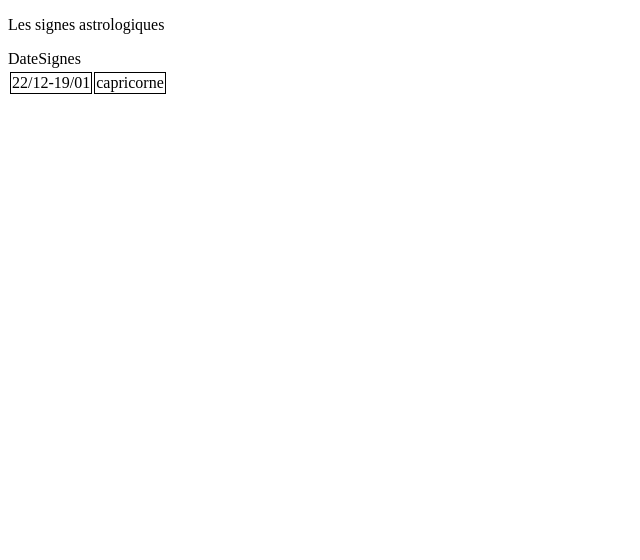
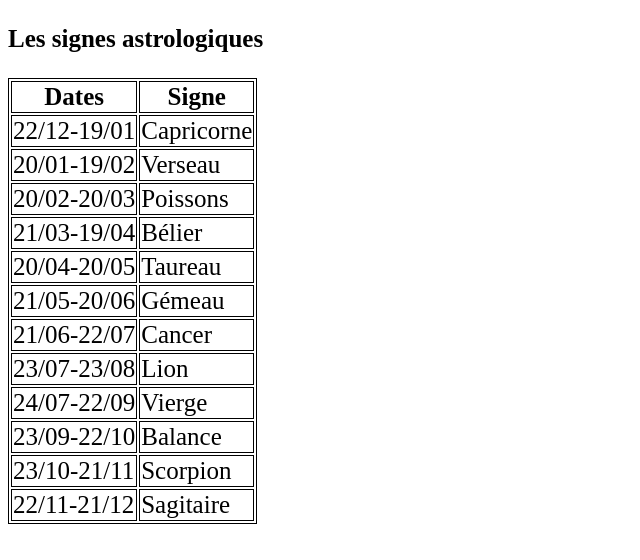
Before and after one commit to EmyDvger/html-exo4, a plain HTML site: page index.html in a window 1280 px wide. Shown: the whole page, without its empty margins (0-640 px from the left). Drawn offline with Linux system fonts and the light colour scheme.

Commit message:
tableau et contour de l exo 4

```diff
--- a/index.html
+++ b/index.html
@@ -2,15 +2,69 @@
 <html lang="fr" dir="ltr">
   <head>
     <meta charset="utf-8"/>
-    <title>Exercice 4 </title>
+    <title>Exercice 4</title>
+    <style>
+      .text{
+        text-align:center;
+        font-weight:bold;
+        border:1px solid black;
+        }
+      .borduredatesigne{
+        border:1px solid black;
+      }
+      .tableaubordure{
+      border:1px solid black;
+      font-size:25px
+      }
+      .titre{
+        font-weight:bold;
+        font-size:25px
+      }
+    </style>
   </head>
   <body>
-    <p>Les signes astrologiques</p>
-    <table>
-      <tr>Date</tr>
-        <td style="border:1px solid black">22/12-19/01</td>
-        <td style="border:1px solid black">capricorne</td>
-      <tr>Signes</tr>
+    <p class="titre">Les signes astrologiques</p>
+    <table class="tableaubordure"
+      <tr>
+        <td class="text">Dates</td>
+        <td class="text">Signe</td>
+      <tr/>
+        <td class="borduredatesigne">22/12-19/01</td>
+        <td class="borduredatesigne">Capricorne</td>
+      <tr>
+       <td class="borduredatesigne">20/01-19/02</td>
+       <td class="borduredatesigne">Verseau</td>
+      <tr>
+      <td class="borduredatesigne">20/02-20/03</td>
+      <td class="borduredatesigne">Poissons</td>
+      <tr>
+      <td class="borduredatesigne">21/03-19/04</td>
+      <td class="borduredatesigne">Bélier</td>
+      <tr>
+      <td class="borduredatesigne">20/04-20/05</td>
+      <td class="borduredatesigne">Taureau</td>
+      <tr>
+      <td class="borduredatesigne">21/05-20/06</td>
+      <td class="borduredatesigne">Gémeau</td>
+      <tr>
+      <td class="borduredatesigne">21/06-22/07</td>
+      <td class="borduredatesigne">Cancer</td>
+      <tr>
+      <td class="borduredatesigne">23/07-23/08</td>
+      <td class="borduredatesigne">Lion</td>
+      <tr>
+      <td class="borduredatesigne">24/07-22/09</td>
+      <td class="borduredatesigne">Vierge</td>
+      <tr>
+      <td class="borduredatesigne">23/09-22/10</td>
+      <td class="borduredatesigne">Balance</td>
+      <tr>
+      <td class="borduredatesigne">23/10-21/11</td>
+      <td class="borduredatesigne">Scorpion</td>
+      <tr>
+      <td class="borduredatesigne">22/11-21/12</td>
+      <td class="borduredatesigne">Sagitaire</td>
+      </tr>
     </table>
   </body>
 </html>
```
